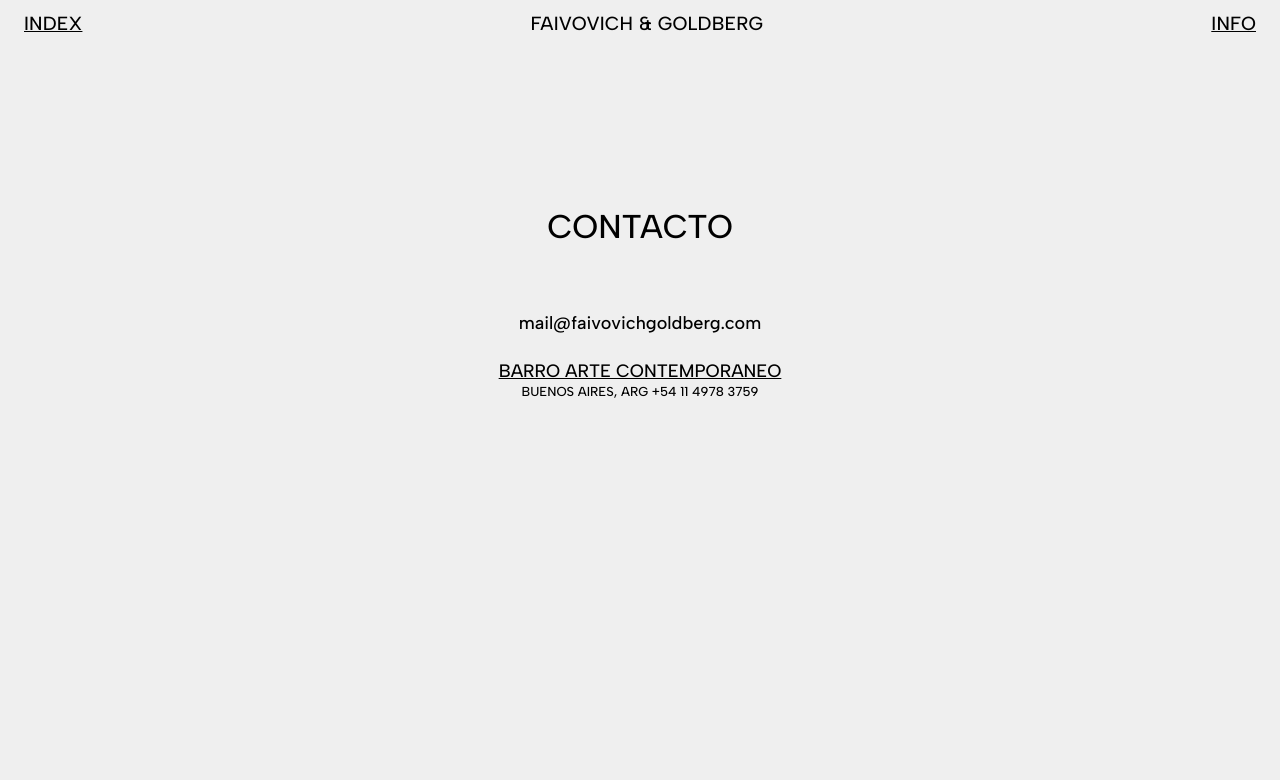
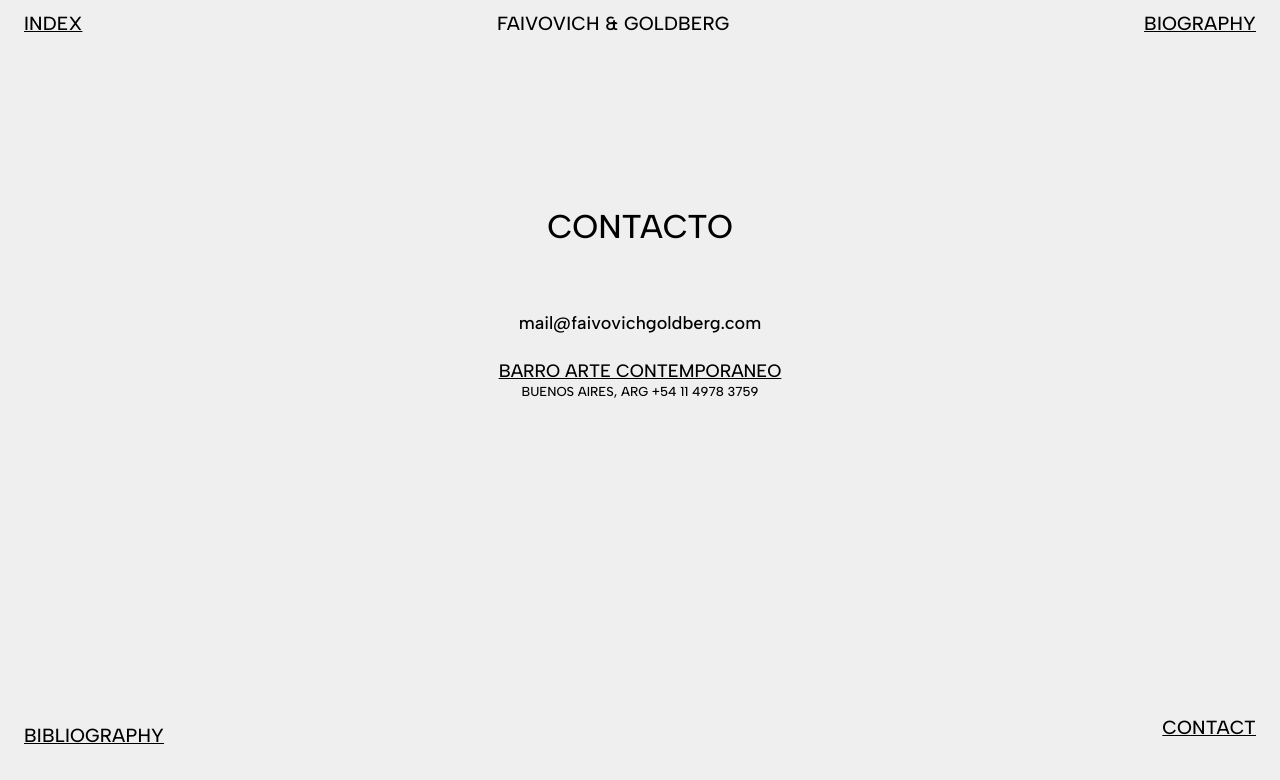
Before and after one commit to franSlepoy/faivovich-goldbergWeb, a React (Vite) app: page /contacto in a window 1280 px wide. Shown: the top 780 px of the page. Built offline with nearby package versions, Linux system fonts and the light colour scheme.

Commit message:
nav bar 4 esquinas

```diff
--- a/src/components/common/NavBar/NavBar.jsx
+++ b/src/components/common/NavBar/NavBar.jsx
@@ -26,10 +26,33 @@ const NavBar = () => {
                         FAIVOVICH & GOLDBERG
                     </Typography>
                     <Hidden smDown>
+                        <Typography component={NavLink} to={"/biography"}   color="black" sx={{ mt: -2, cursor: 'pointer', padding:0,textDecoration: 'underline',fontFamily:'Albert Sans'}}>
+                            BIOGRAPHY
+                        </Typography>
+                    </Hidden>
+                    {/* <Hidden smDown>
                         <Typography onClick={handleInfoClick}  color="black" sx={{ mt: -2, cursor: 'pointer', padding:0,textDecoration: 'underline',fontFamily:'Albert Sans'}}>
                             INFO
                         </Typography>
+                    </Hidden> */}
+                    <Button startIcon={<MenuIcon />} sx={{ display: { sm: "none", xs: "block" }, marginLeft: 'auto', marginRight: '5px', fontSize: '2.5rem' }} color="inherit" onClick={() => setOpen(true)} />
+                </Toolbar>
+            </AppBar>
+
+            <AppBar position="fixed"  sx={{zIndex: 1, padding: 0, boxShadow: 0, backgroundColor: "transparent", mt:88 }}>
+                <Toolbar sx={{ justifyContent: "space-between", padding:0 }}>
+                    <Hidden smDown>
+                        <Typography component={NavLink} to={"/bibliography"} sx={{  ml: 0, fontFamily:'Albert Sans'}}>
+                        BIBLIOGRAPHY
+                        </Typography>
                     </Hidden>
+
+                    <Hidden smDown>
+                        <Typography  component={NavLink} to={"/contacto"}  color="black" sx={{ mt: -2, cursor: 'pointer', padding:0,textDecoration: 'underline',fontFamily:'Albert Sans'}}>
+                         CONTACT
+                        </Typography>
+                    </Hidden>
+
                     <Button startIcon={<MenuIcon />} sx={{ display: { sm: "none", xs: "block" }, marginLeft: 'auto', marginRight: '5px', fontSize: '2.5rem' }} color="inherit" onClick={() => setOpen(true)} />
                 </Toolbar>
             </AppBar>
@@ -43,7 +66,7 @@ const NavBar = () => {
             </Drawer>
 
             {/* Submenú de INFO */}
-            <Collapse in={infoMenuOpen} sx={{ position: 'fixed', right: 26, zIndex: 3, mt: -22 }}>
+           {/*  <Collapse in={infoMenuOpen} sx={{ position: 'fixed', right: 26, zIndex: 3, mt: -22 }}>
                 <List sx={{ backgroundColor: "transparent" }}>
                     <ListItem button sx={{ textAlign: 'right', color: 'black', mt:0, padding:0, textDecoration: 'underline',fontFamily:'Albert Sans' }}>
                         <ListItemText primary="EN—ES"  />
@@ -58,7 +81,7 @@ const NavBar = () => {
                         <ListItemText primary="CONTACT" />
                     </ListItem>
                 </List>
-            </Collapse>
+            </Collapse> */}
         </>
     );
 };
```
